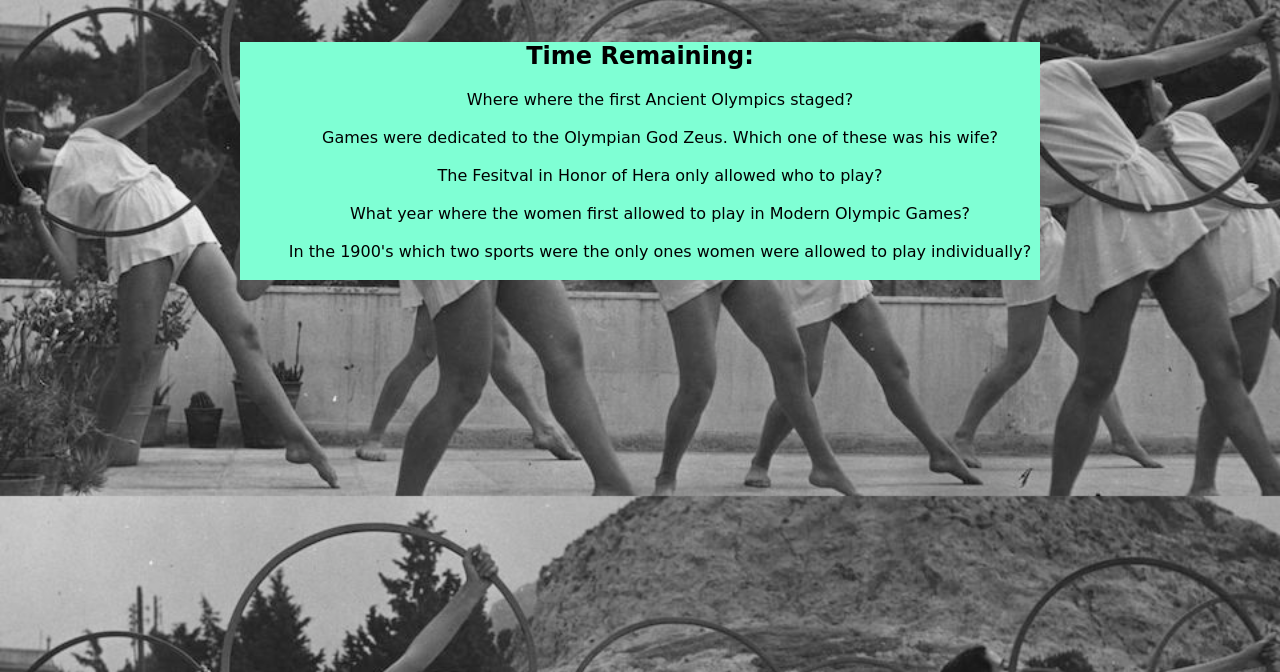
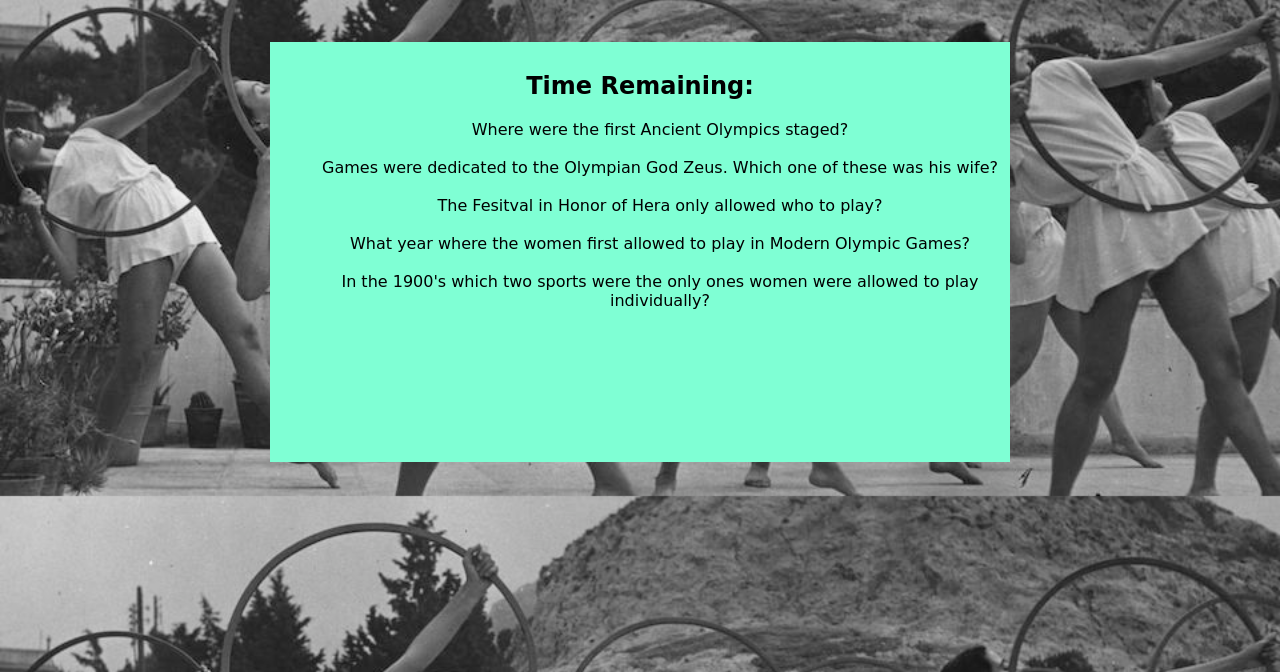
Before and after one commit to Rodriguez32/TriviaGame, a plain HTML site: page index.html in a window 1280 px wide. Shown: the part 128-800 px from the top of the page. Drawn offline with nearby package versions, Linux system fonts and the light colour scheme.

Commit message:
added html and css

```diff
--- a/assets/css/style.css
+++ b/assets/css/style.css
@@ -18,9 +18,11 @@ body {
     background-color: aquamarine;
     font-size: 34 px;
     text-align: center;
-    width: 800px;
+    width: 720px;
+    height: 400px;
     margin-left: auto;
     margin-right: auto;
+    padding: 10px;
 }
 
 #content ul {
--- a/index.html
+++ b/index.html
@@ -18,7 +18,7 @@
         <div id="content">
             <h2>Time Remaining: </h2>
             <ul>
-                <li>Where where the first Ancient Olympics staged?</li>
+                <li>Where were the first Ancient Olympics staged?</li>
                 <br>
                 <li>Games were dedicated to the Olympian God Zeus. Which one of these was his wife?</li>
                 <br>
```
